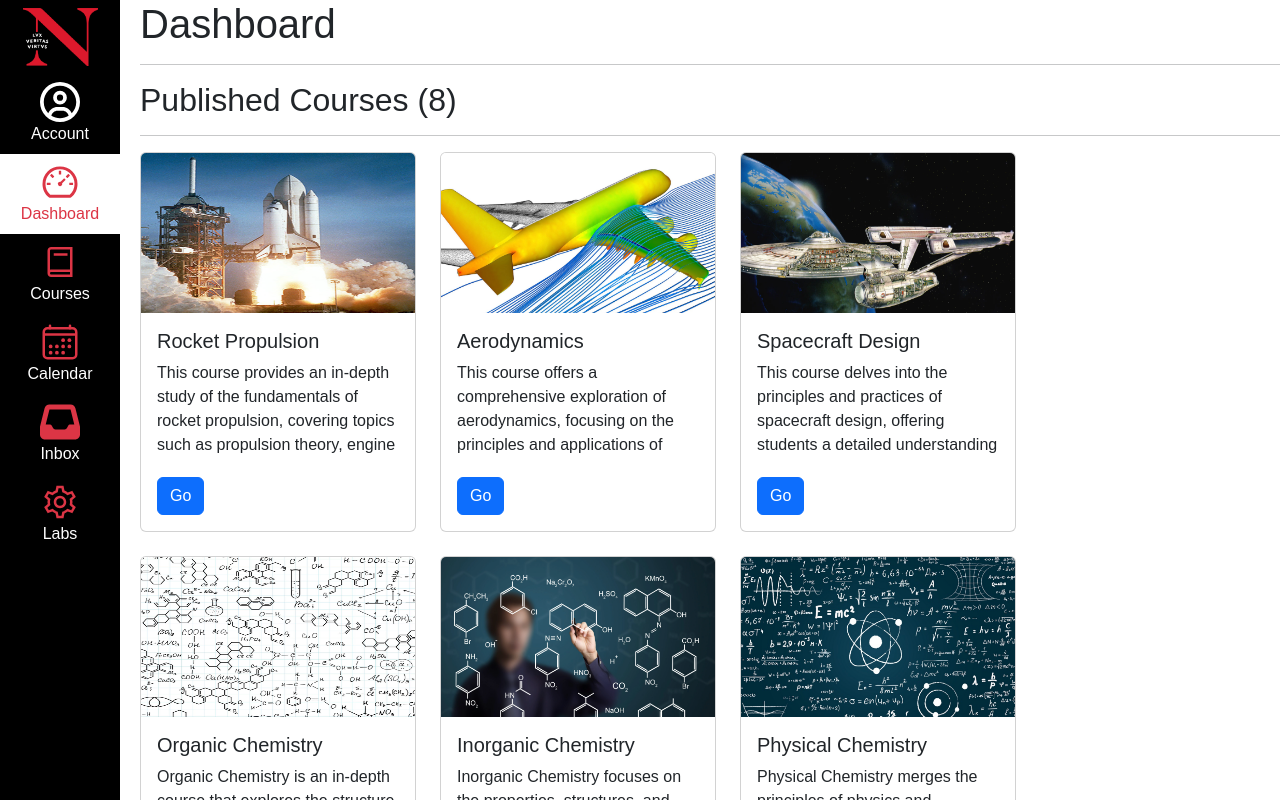
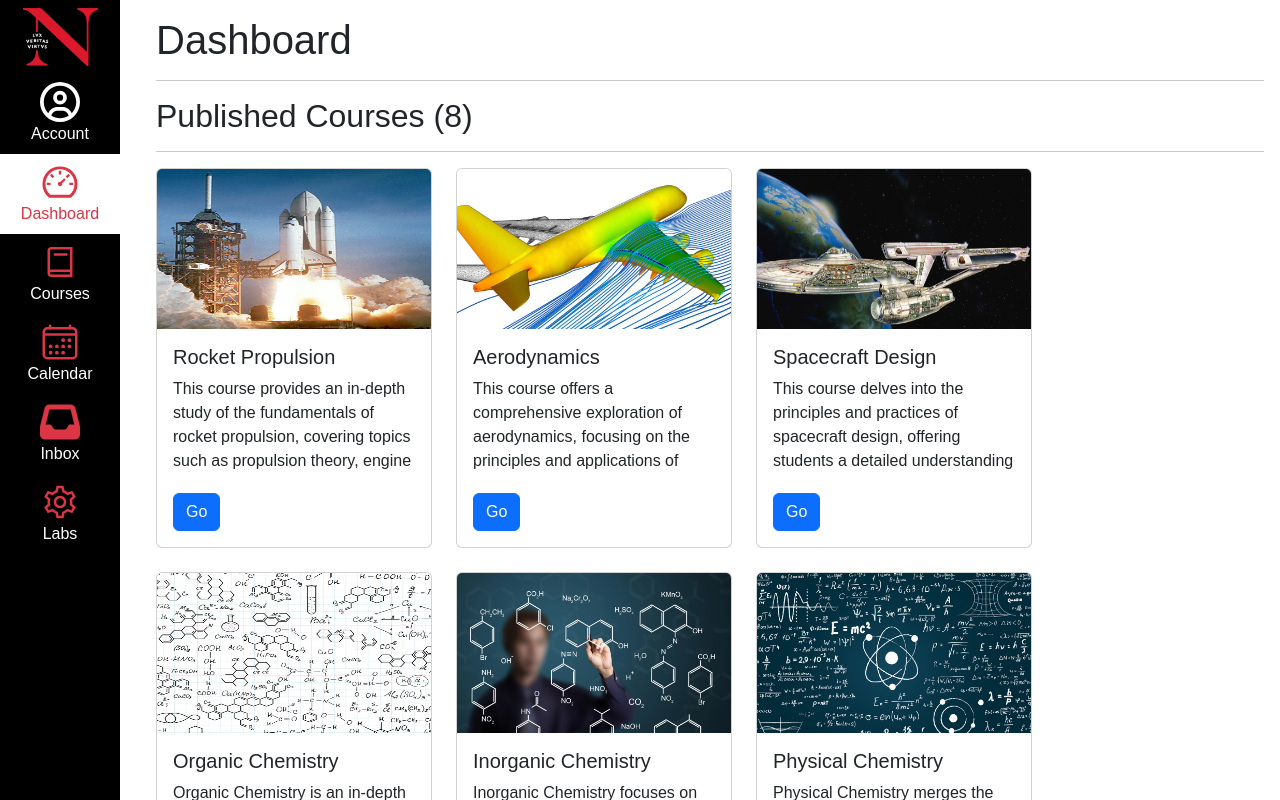
Before and after one commit to sanahmenon1/kambaz-next-js, a Next.js app: page /dashboard in a window 1280 px wide. Shown: the top 800 px of the page. Built offline with nearby package versions, Linux system fonts and the light colour scheme.

Commit message:
little padding at top

```diff
--- a/app/(kambaz)/courses/[cid]/layout.tsx
+++ b/app/(kambaz)/courses/[cid]/layout.tsx
@@ -9,7 +9,7 @@ export default async function CoursesLayout(
  const { cid } = await params;
  const course = courses.find((course) => course._id === cid);
  return (
-<div id="wd-courses">
+<div id="wd-courses" className="pt-3">
   <h2 className="text-danger">
     <FaAlignJustify className="me-4 fs-4 mb-1" />
     <Breadcrumb course={course} /> </h2>
--- a/app/(kambaz)/dashboard/page.tsx
+++ b/app/(kambaz)/dashboard/page.tsx
@@ -4,7 +4,7 @@ import { Button, Card, CardBody, CardImg, CardText, CardTitle, Col, Row } from "
 export default function Dashboard() {
  const courses = db.courses;
  return (
-  <div id="wd-dashboard">
+  <div id="wd-dashboard" className="p-3">
    <h1 id="wd-dashboard-title">Dashboard</h1> <hr />
    <h2 id="wd-dashboard-published">Published Courses ({courses.length})</h2> <hr />
    <div id="wd-dashboard-courses">
```
